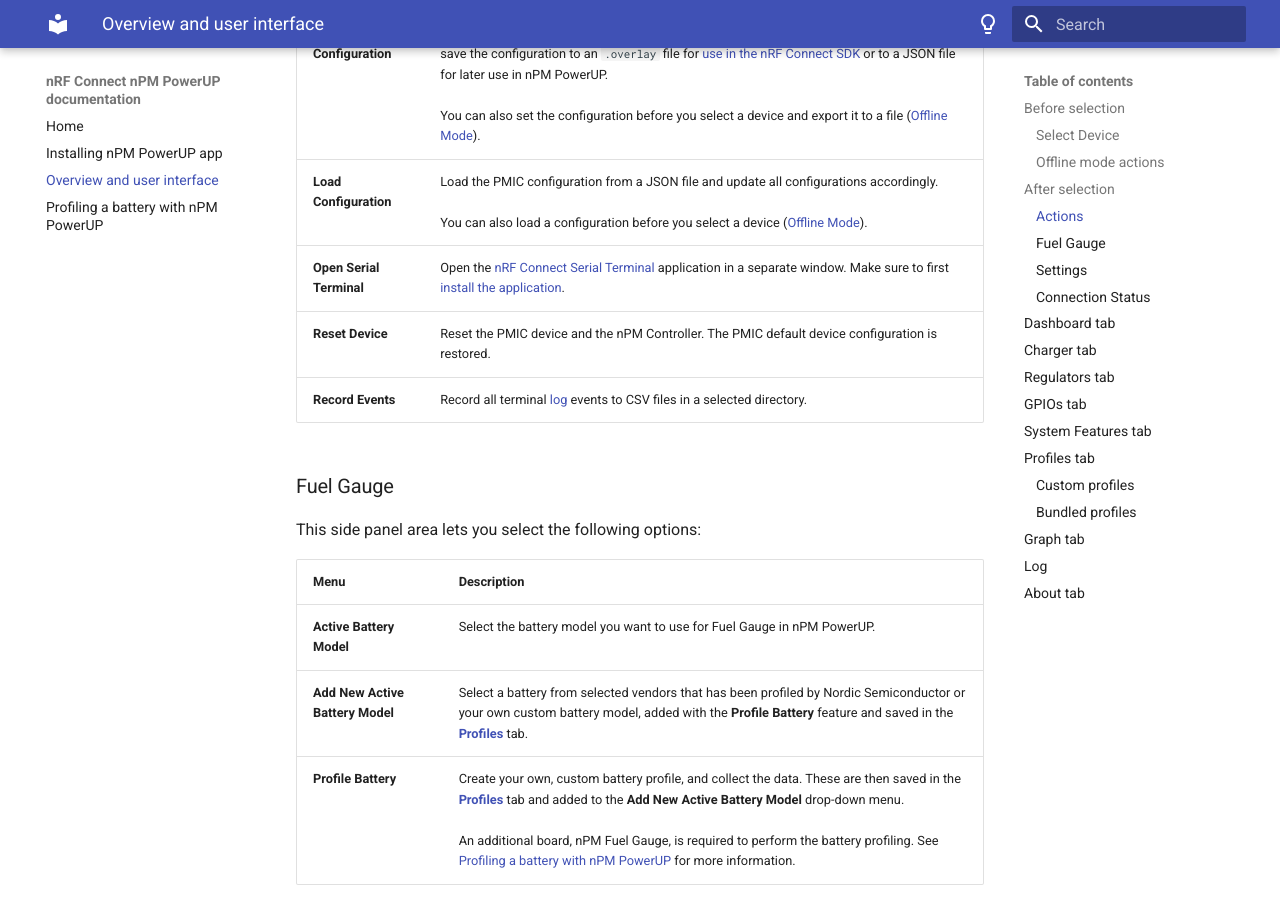
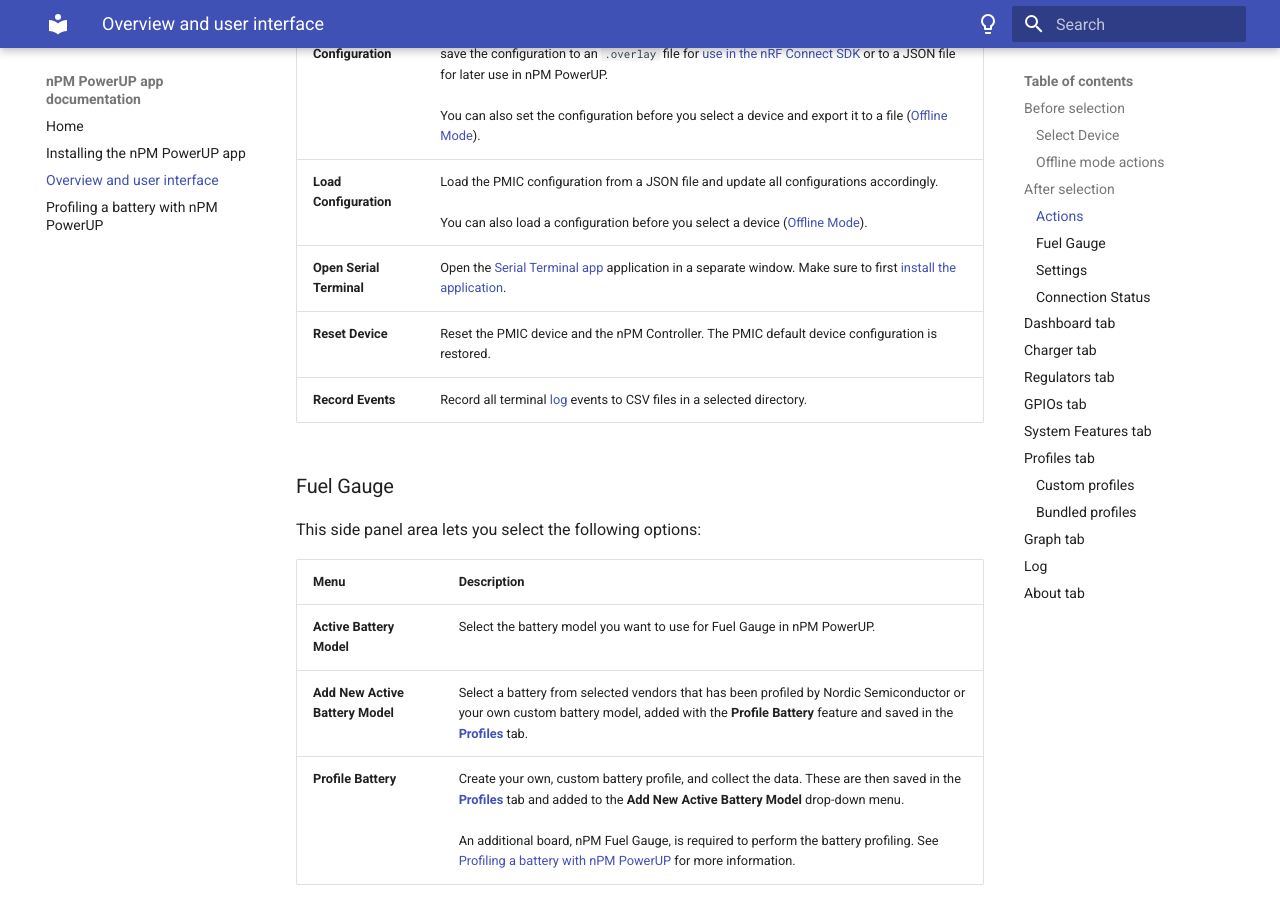
Before and after one commit to NordicSemiconductor/pc-nrfconnect-npm, an MkDocs documentation site: the page built from doc/docs/overview.md, in a window 1280 px wide and 900 px high, scrolled down 2214 px. Built offline with MkDocs 1.6.1 and Material for MkDocs 9.7.7, drawn with Linux system fonts in a browser that asks for light colours; some of the changed text lies outside the part shown.

Commit message:
doc: rename app + other edits
Dropped nRF Connect from app name.
Updated copyright year.
Removed unused extensions.
Added app_name abbreviation.
NCD-1066.

Signed-off-by: Grzegorz Ferenc <Grzegorz.Ferenc@nordicsemi.no>

```diff
--- a/doc/docs/overview.md
+++ b/doc/docs/overview.md
@@ -42,7 +42,7 @@
 | ------------------------ | ----------- |
 | **Export Configuration** | Export the PMIC configuration based on the nPM PowerUP application settings. You can save the configuration to an `.overlay` file for [use in the nRF Connect SDK](https://docs.nordicsemi.com/bundle/ncs-latest/page/nrf/device_guides/pmic/npm1300.html#importing_an_overlay_from_npm_powerup) or to a JSON file for later use in nPM PowerUP.</br></br>You can also set the configuration before you select a device and export it to a file ([Offline Mode](#offline-mode-actions)). |
 | **Load Configuration**   | Load the PMIC configuration from a JSON file and update all configurations accordingly.</br></br>You can also load a configuration before you select a device ([Offline Mode](#offline-mode-actions)).  |
-| **Open Serial Terminal** | Open the [nRF Connect Serial Terminal](https://docs.nordicsemi.com/bundle/nrf-connect-serial-terminal/page/index.html) application in a separate window. Make sure to first [install the application](). |
+| **Open Serial Terminal** | Open the [Serial Terminal app](https://docs.nordicsemi.com/bundle/nrf-connect-serial-terminal/page/index.html) application in a separate window. Make sure to first [install the application](). |
 | **Reset Device**         | Reset the PMIC device and the nPM Controller. The PMIC default device configuration is restored.  |
 | **Record Events**        | Record all terminal [log](#log) events to CSV files in a selected directory. |
 
--- a/doc/mkdocs.yml
+++ b/doc/mkdocs.yml
@@ -1,4 +1,4 @@
-site_name: nRF Connect nPM PowerUP documentation
+site_name: nPM PowerUP app documentation
 site_url:
 use_directory_urls: false
 
@@ -30,7 +30,7 @@
   - stylesheets/style.css
 
 copyright:
-  Copyright &copy; 2023
+  Copyright &copy; 2023-2024
 
 markdown_extensions:
   - abbr
@@ -42,9 +42,6 @@
   - pymdownx.keys
   - pymdownx.tabbed
   - pymdownx.superfences
-  - pymdownx.emoji:
-      emoji_index: !!python/name:materialx.emoji.twemoji
-      emoji_generator: !!python/name:materialx.emoji.to_svg
   - toc:
       permalink: true
       toc_depth: 4
@@ -56,9 +53,10 @@
 
 extra:
   test: This is a test abbreviation snippet
+  app_name: nPM PowerUP app
 
 nav:
   - Home: index.md
-  - Installing nPM PowerUP app: installing.md
+  - Installing the nPM PowerUP app: installing.md
   - Overview and user interface: overview.md
   - Profiling a battery with nPM PowerUP: profiling_battery.md
```
Also changed, not shown: doc/docs/index.md (+4 -4 lines), doc/docs/installing.md (+1 -1 lines), 1 other file.
